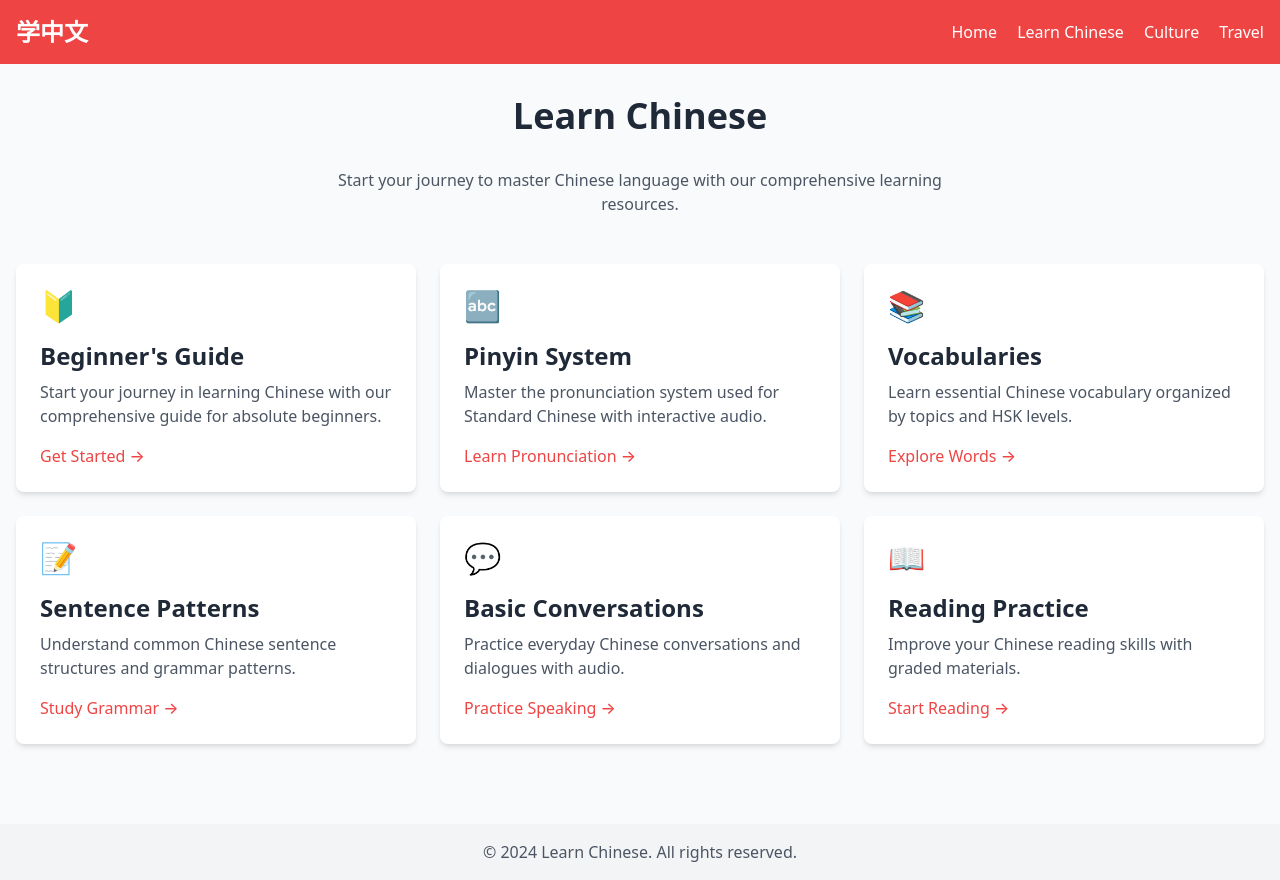
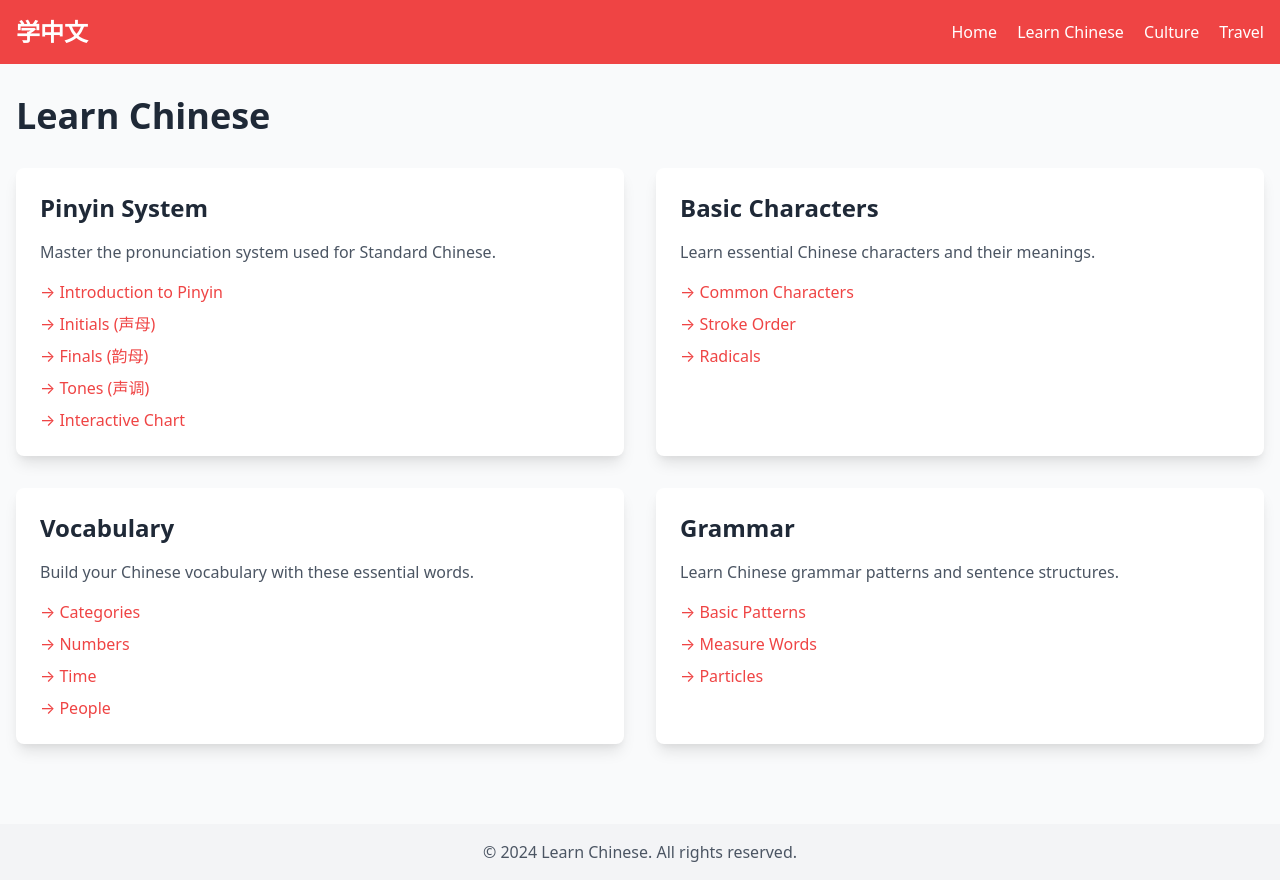
Before and after one commit to Dana-111924/Dana-111924.github.io, a website: page pages/learn-chinese.html in a window 1280 px wide. Drawn offline with nearby package versions, Linux system fonts and the light colour scheme.

Commit message:
Update website files and fix navigation

```diff
--- a/pages/learn-chinese.html
+++ b/pages/learn-chinese.html
@@ -3,78 +3,73 @@
 <head>
     <meta charset="UTF-8">
     <meta name="viewport" content="width=device-width, initial-scale=1.0">
-    <title>Learn Chinese - Your Gateway to China</title>
+    <title>Learn Chinese</title>
     <link href="https://cdn.jsdelivr.net/npm/tailwindcss@2.2.19/dist/tailwind.min.css" rel="stylesheet">
 </head>
 <body class="bg-gray-50">
     <!-- Navigation -->
     <nav class="bg-red-500 text-white p-4">
         <div class="container mx-auto flex justify-between items-center">
-            <a href="/" class="text-2xl font-bold">学中文</a>
+            <a href="../index.html" class="text-2xl font-bold">学中文</a>
             <div class="space-x-4">
-                <a href="/" class="hover:text-red-200">Home</a>
-                <a href="/pages/learn-chinese.html" class="hover:text-red-200">Learn Chinese</a>
-                <a href="/pages/culture.html" class="hover:text-red-200">Culture</a>
-                <a href="/pages/travel.html" class="hover:text-red-200">Travel</a>
+                <a href="../index.html" class="hover:text-red-200">Home</a>
+                <a href="./learn-chinese.html" class="hover:text-red-200">Learn Chinese</a>
+                <a href="./culture.html" class="hover:text-red-200">Culture</a>
+                <a href="./travel.html" class="hover:text-red-200">Travel</a>
             </div>
         </div>
     </nav>
 
     <!-- Main Content -->
     <div class="container mx-auto px-4 py-8">
-        <h1 class="text-4xl font-bold text-center text-gray-800 mb-8">Learn Chinese</h1>
-        <p class="text-center text-gray-600 mb-12 max-w-2xl mx-auto">
-            Start your journey to master Chinese language with our comprehensive learning resources.
-        </p>
+        <h1 class="text-4xl font-bold text-gray-800 mb-8">Learn Chinese</h1>
 
-        <!-- Learning Resources Grid -->
-        <div class="grid grid-cols-1 md:grid-cols-2 lg:grid-cols-3 gap-6">
-            <!-- Beginner's Guide -->
-            <div class="bg-white rounded-lg shadow-md p-6">
-                <div class="text-3xl mb-4">🔰</div>
-                <h2 class="text-2xl font-semibold text-gray-800 mb-2">Beginner's Guide</h2>
-                <p class="text-gray-600 mb-4">Start your journey in learning Chinese with our comprehensive guide for absolute beginners.</p>
-                <a href="/pages/beginners-guide.html" class="text-red-500 hover:text-red-600 font-medium">Get Started →</a>
+        <div class="grid grid-cols-1 md:grid-cols-2 gap-8">
+            <!-- Pinyin System -->
+            <div class="bg-white rounded-lg shadow-lg p-6">
+                <h2 class="text-2xl font-bold text-gray-800 mb-4">Pinyin System</h2>
+                <p class="text-gray-600 mb-4">Master the pronunciation system used for Standard Chinese.</p>
+                <div class="space-y-2">
+                    <a href="./pinyin-system.html" class="block text-red-500 hover:text-red-600">→ Introduction to Pinyin</a>
+                    <a href="./pinyin-initials.html" class="block text-red-500 hover:text-red-600">→ Initials (声母)</a>
+                    <a href="./pinyin-finals.html" class="block text-red-500 hover:text-red-600">→ Finals (韵母)</a>
+                    <a href="./pinyin-tones.html" class="block text-red-500 hover:text-red-600">→ Tones (声调)</a>
+                    <a href="./pinyin-chart.html" class="block text-red-500 hover:text-red-600">→ Interactive Chart</a>
+                </div>
             </div>
 
-            <!-- Pinyin System -->
-            <div class="bg-white rounded-lg shadow-md p-6">
-                <div class="text-3xl mb-4">🔤</div>
-                <h2 class="text-2xl font-semibold text-gray-800 mb-2">Pinyin System</h2>
-                <p class="text-gray-600 mb-4">Master the pronunciation system used for Standard Chinese with interactive audio.</p>
-                <a href="/pages/pinyin-chart.html" class="text-red-500 hover:text-red-600 font-medium">Learn Pronunciation →</a>
+            <!-- Basic Characters -->
+            <div class="bg-white rounded-lg shadow-lg p-6">
+                <h2 class="text-2xl font-bold text-gray-800 mb-4">Basic Characters</h2>
+                <p class="text-gray-600 mb-4">Learn essential Chinese characters and their meanings.</p>
+                <div class="space-y-2">
+                    <a href="./basic-characters.html" class="block text-red-500 hover:text-red-600">→ Common Characters</a>
+                    <a href="./stroke-order.html" class="block text-red-500 hover:text-red-600">→ Stroke Order</a>
+                    <a href="./radicals.html" class="block text-red-500 hover:text-red-600">→ Radicals</a>
+                </div>
             </div>
 
-            <!-- Vocabularies -->
-            <div class="bg-white rounded-lg shadow-md p-6">
-                <div class="text-3xl mb-4">📚</div>
-                <h2 class="text-2xl font-semibold text-gray-800 mb-2">Vocabularies</h2>
-                <p class="text-gray-600 mb-4">Learn essential Chinese vocabulary organized by topics and HSK levels.</p>
-                <a href="/pages/vocabularies.html" class="text-red-500 hover:text-red-600 font-medium">Explore Words →</a>
+            <!-- Vocabulary -->
+            <div class="bg-white rounded-lg shadow-lg p-6">
+                <h2 class="text-2xl font-bold text-gray-800 mb-4">Vocabulary</h2>
+                <p class="text-gray-600 mb-4">Build your Chinese vocabulary with these essential words.</p>
+                <div class="space-y-2">
+                    <a href="./vocabularies.html" class="block text-red-500 hover:text-red-600">→ Categories</a>
+                    <a href="./vocab/numbers.html" class="block text-red-500 hover:text-red-600">→ Numbers</a>
+                    <a href="./vocab/time.html" class="block text-red-500 hover:text-red-600">→ Time</a>
+                    <a href="./vocab/people.html" class="block text-red-500 hover:text-red-600">→ People</a>
+                </div>
             </div>
 
-            <!-- Sentence Patterns -->
-            <div class="bg-white rounded-lg shadow-md p-6">
-                <div class="text-3xl mb-4">📝</div>
-                <h2 class="text-2xl font-semibold text-gray-800 mb-2">Sentence Patterns</h2>
-                <p class="text-gray-600 mb-4">Understand common Chinese sentence structures and grammar patterns.</p>
-                <a href="/pages/sentence-patterns.html" class="text-red-500 hover:text-red-600 font-medium">Study Grammar →</a>
-            </div>
-
-            <!-- Basic Conversations -->
-            <div class="bg-white rounded-lg shadow-md p-6">
-                <div class="text-3xl mb-4">💬</div>
-                <h2 class="text-2xl font-semibold text-gray-800 mb-2">Basic Conversations</h2>
-                <p class="text-gray-600 mb-4">Practice everyday Chinese conversations and dialogues with audio.</p>
-                <a href="/pages/basic-conversations.html" class="text-red-500 hover:text-red-600 font-medium">Practice Speaking →</a>
-            </div>
-
-            <!-- Reading Practice -->
-            <div class="bg-white rounded-lg shadow-md p-6">
-                <div class="text-3xl mb-4">📖</div>
-                <h2 class="text-2xl font-semibold text-gray-800 mb-2">Reading Practice</h2>
-                <p class="text-gray-600 mb-4">Improve your Chinese reading skills with graded materials.</p>
-                <a href="/pages/reading-practice.html" class="text-red-500 hover:text-red-600 font-medium">Start Reading →</a>
+            <!-- Grammar -->
+            <div class="bg-white rounded-lg shadow-lg p-6">
+                <h2 class="text-2xl font-bold text-gray-800 mb-4">Grammar</h2>
+                <p class="text-gray-600 mb-4">Learn Chinese grammar patterns and sentence structures.</p>
+                <div class="space-y-2">
+                    <a href="./sentence-patterns.html" class="block text-red-500 hover:text-red-600">→ Basic Patterns</a>
+                    <a href="./measure-words.html" class="block text-red-500 hover:text-red-600">→ Measure Words</a>
+                    <a href="./particles.html" class="block text-red-500 hover:text-red-600">→ Particles</a>
+                </div>
             </div>
         </div>
     </div>
```
Also changed, not shown: index.html (+10 -10 lines), pages/basic-characters.html (+12 -23 lines), pages/pinyin-chart.html (+6 -25 lines), pages/vocab/people.html (+14 -19 lines).
